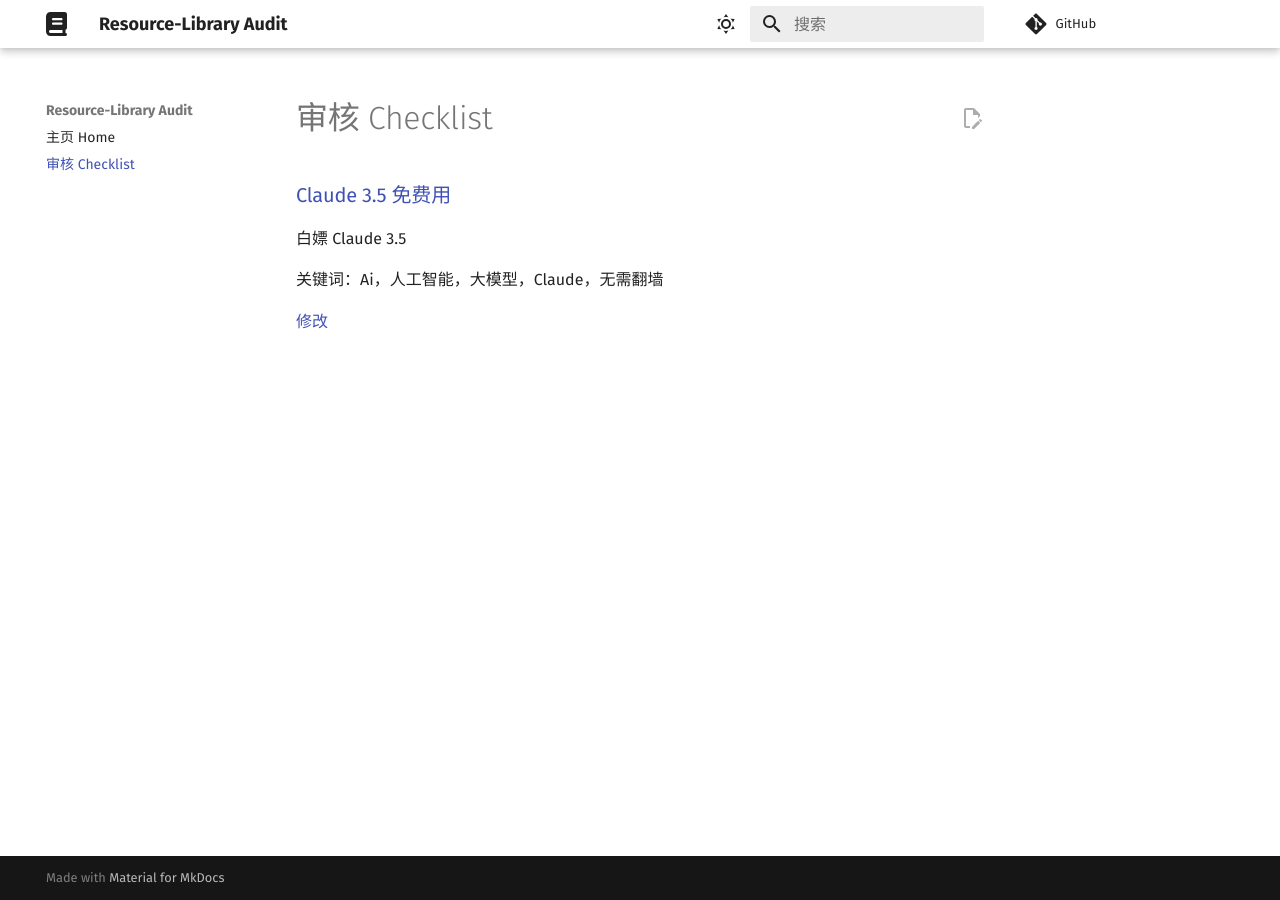
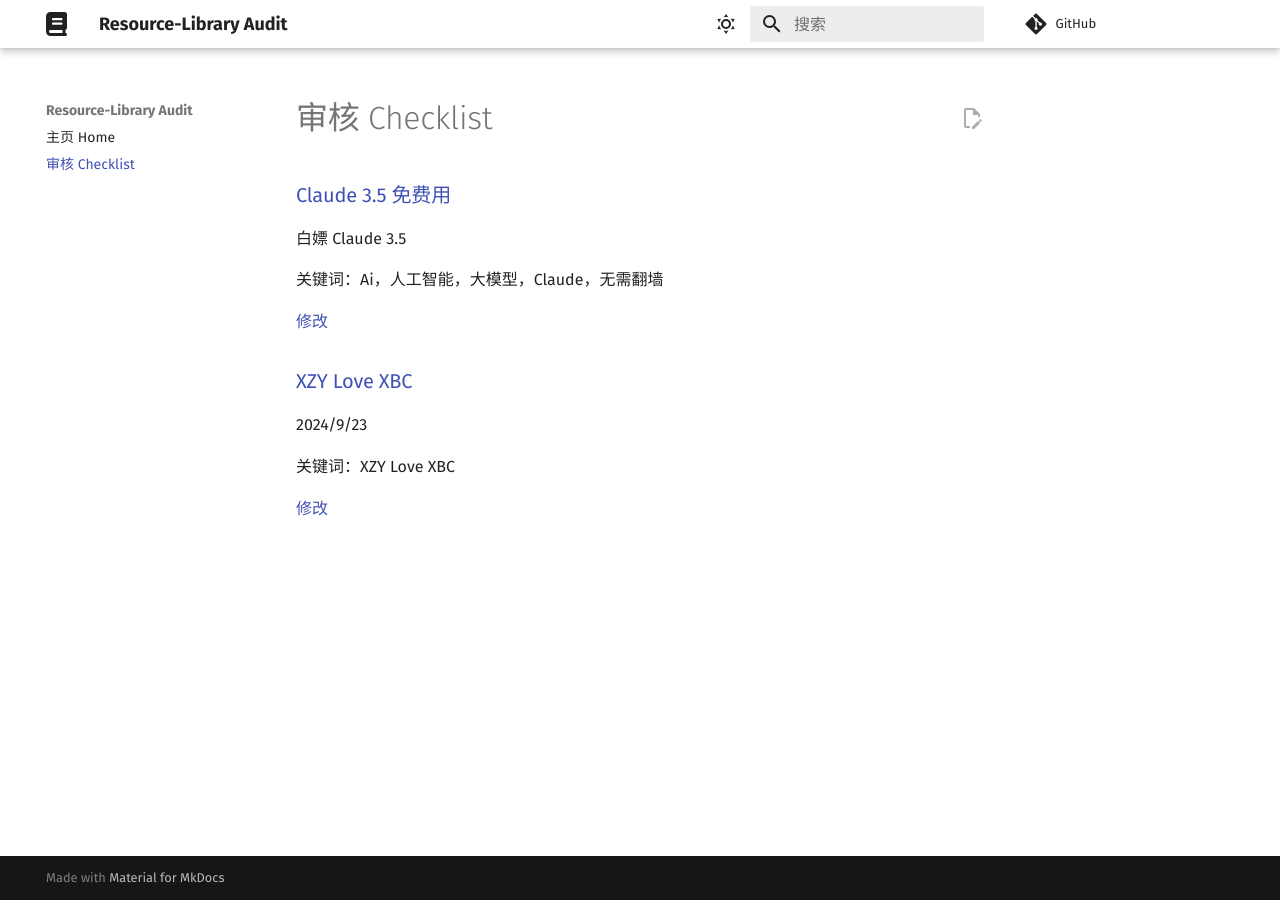
Before and after one commit to Chocolateater/Audit, an MkDocs documentation site: the page built from docs/audit.md, in a window 1280 px wide. Built offline with MkDocs 1.6.1 and Material for MkDocs 9.7.7, drawn with Linux system fonts in a browser that asks for light colours; comment, search, counter and statistics services are not loaded.

Commit message:
Update audit.md via GitHub API

```diff
--- a/docs/audit.md
+++ b/docs/audit.md
@@ -6,3 +6,10 @@
 关键词：Ai，人工智能，大模型，Claude，无需翻墙
 
 [修改](https://www.github.com/Chocolateater/Resource-Library/edit/master/docs/Ai/llm.md)
+<h3><a href="https://XZYLoveXBC.com">XZY Love XBC</a> </h3>
+
+2024/9/23
+
+关键词：XZY Love XBC
+
+[修改](https://www.github.com/Chocolateater/Resource-Library/edit/master/docs/Software/music.md)
```
